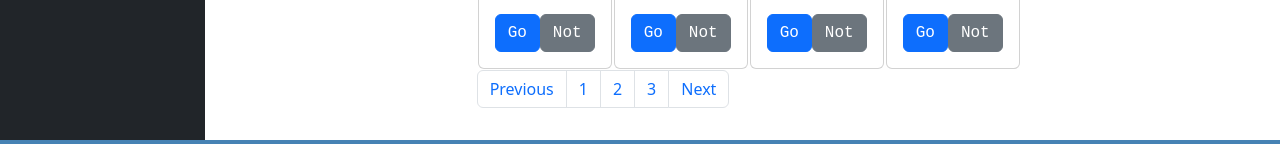
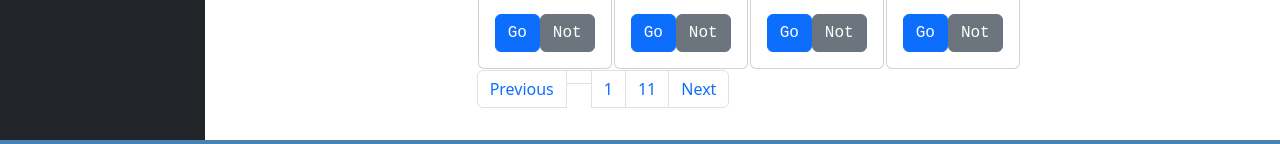
Before and after one commit to fgrana/ecommerce, a React (Vite) app: page / in a window 1280 px wide. Shown: the part 1139-1283 px from the top of the page. Built offline with nearby package versions, Linux system fonts and the light colour scheme; no server answers.

Commit message:
separated call backend from components

```diff
--- /dev/null
+++ b/src/api/pokemon.tsx
@@ -0,0 +1,23 @@
+import { useEffect, useState } from "react";
+import { Post } from "../util/Card";
+
+const BASE_URL = 'https://pokeapi.co/api/v2/'
+
+export default function GetPokemon(pokemon:string){
+  const [posts, setPosts] = useState<Post>();
+  useEffect(() => {
+    const fetchPosts = async () => {
+        const response = await fetch(`${BASE_URL}pokemon/${pokemon}`,{
+          method: "GET",
+          headers: {
+            "Access-Control-Allow-Origin" : "*",
+            "Content-type": "application/json; charset=UTF-8"
+          , mode:'cors'}});
+        const posts = (await response.json()) as Post;
+        setPosts(posts);
+    };
+
+    fetchPosts();
+  },);
+  return posts
+}
--- a/src/components/pagination/Pagination.tsx
+++ b/src/components/pagination/Pagination.tsx
@@ -1,12 +1,20 @@
-export function Pagination(){
+type props = {
+    page:string
+    maxPage:string
+}
+
+export function Pagination(props:any){
     return(
         <nav aria-label="Page navigation example">
             <ul className="pagination">
-                <li className="page-item"><a className="page-link" href="#">Previous</a></li>
-                <li className="page-item"><a className="page-link" href="#">1</a></li>
-                <li className="page-item"><a className="page-link" href="#">2</a></li>
-                <li className="page-item"><a className="page-link" href="#">3</a></li>
-                <li className="page-item"><a className="page-link" href="#">Next</a></li>
+                 {props.page>0 ?
+                 <><li className="page-item"><a className="page-link" href="#">Previous</a></li>
+                 <li className="page-item"><a className="page-link" href="#"></a></li></>
+                    :<></>}
+                <li className="page-item"><a className="page-link" href="#">{props.page}</a></li>
+                <li className="page-item"><a className="page-link" href="#">{props.page+1}</a></li>
+                {props.page===props.maxPage? <></>
+                    :<li className="page-item"><a className="page-link" href="#">Next</a></li>}
             </ul>
         </nav>
     );
--- a/src/containers/Body/Body.tsx
+++ b/src/containers/Body/Body.tsx
@@ -1,56 +1,25 @@
-import { useEffect, useState } from "react";
 import CardList from "../../components/card/Cards";
 import { Pagination } from "../../components/pagination/Pagination";
-import { CardClass } from "../../util/Card";
+import { CardClass, Post } from "../../util/Card";
 import body from "./body.module.css";
+import GetPokemon from "../../api/pokemon";
 
-const BASE_URL = 'https://pokeapi.co/api/v2/'
 
-interface Post {
-  id: number
-  name: string
-  stats: Stat[]
-}
-
-interface Stat {
-  base_stat: number
-  effort: number
-  stat: Stat2
-}
-
-interface Stat2 {
-  name: string
-  url: string
-}
-
-const pokemon = "charizard"
+const POKEMON = "charizard"
 
 export default function Body() {
-  const [page, setPage] = useState(0);
-  const [posts, setPosts] = useState<Post>();
-  useEffect(() => {
-    const fetchPosts = async () => {
-        const response = await fetch(`${BASE_URL}pokemon/${pokemon}`,{
-          method: "GET",
-          headers: {
-            "Access-Control-Allow-Origin" : "*",
-            "Content-type": "application/json; charset=UTF-8"
-          , mode:'cors'}});
-        const posts = (await response.json()) as Post;
-        setPosts(posts);
-    };
-
-    fetchPosts();
-  }, [page]);
+  const posts = GetPokemon(POKEMON)
+  const posts_1 = GetPokemon("blastoise")
 
   const charizardCard = new CardClass(posts!);
-  const SquirtleCard = new CardClass(posts!);
+  const squirtleCard = new CardClass(posts_1!);
   const ListC = [
-    [charizardCard, SquirtleCard, charizardCard, charizardCard],
-    [charizardCard, charizardCard, SquirtleCard, charizardCard],
+    [charizardCard, squirtleCard, charizardCard, charizardCard],
     [charizardCard, charizardCard, charizardCard, charizardCard],
-    [charizardCard, charizardCard, SquirtleCard, SquirtleCard],
+    [charizardCard, charizardCard, charizardCard, charizardCard],
+    [charizardCard, charizardCard, charizardCard, charizardCard],
   ];
+
 
   const pokemonList = ListC.map((crd) => {
     return <CardList {...crd} />;
@@ -61,7 +30,7 @@ export default function Body() {
         <table>
           <tbody>{pokemonList}</tbody>
         </table>
-        <Pagination />
+        <Pagination page={"1"}/>
       </div>
   );
 }
--- a/src/util/Card.tsx
+++ b/src/util/Card.tsx
@@ -1,11 +1,11 @@
 
-interface Post {
+export interface Post {
   id: number
   name: string
   stats: Stat[]
 }
 
-interface Stat {
+export interface Stat {
   base_stat: number
 }
 
```
